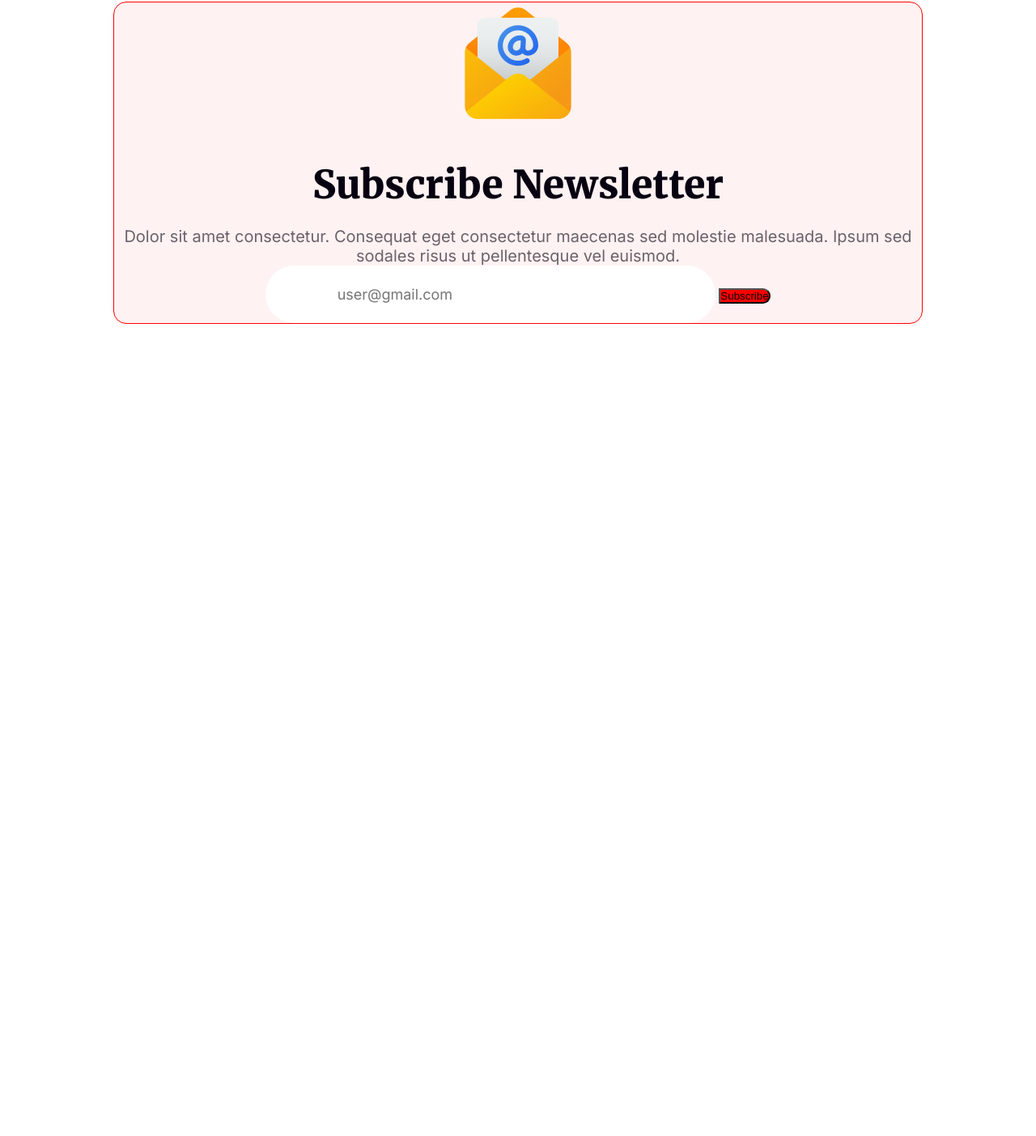
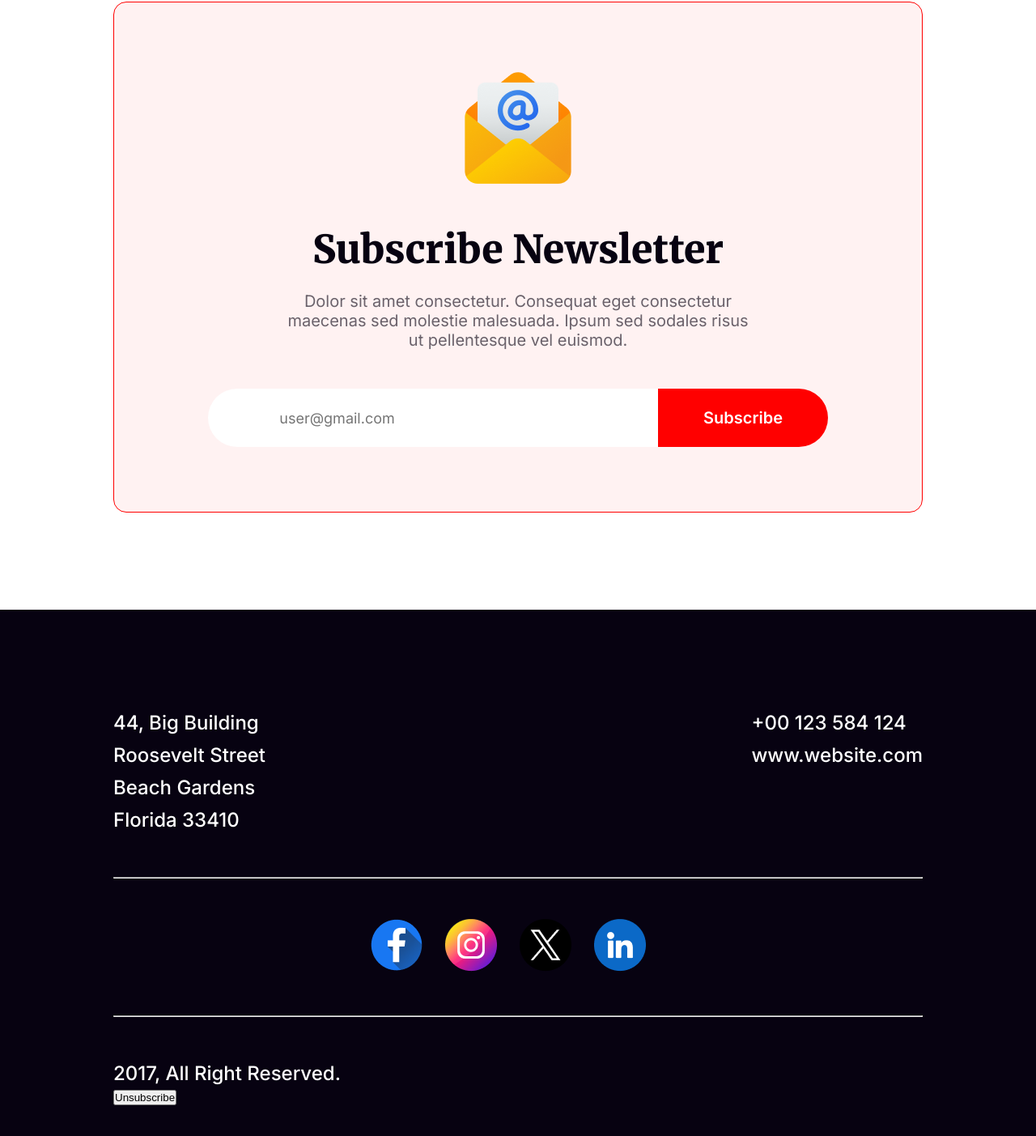
Before and after one commit to shakurShirajul/new-year-new-mission, a plain HTML site: page index.html in a window 1280 px wide. Shown: the part 6105-7508 px from the top of the page at 81% size. Before the commit the page ends 6625 px from the top, so only its background shows below. Drawn offline with Linux system fonts and the light colour scheme.

Commit message:
doing footer section

```diff
--- a/index.html
+++ b/index.html
@@ -111,13 +111,40 @@
                 <img src="images/Group 61.png" alt="">
                 <h1>Subscribe Newsletter</h1>
                 <p>Dolor sit amet consectetur. Consequat eget consectetur maecenas sed molestie malesuada. Ipsum sed sodales risus ut pellentesque vel euismod. </p>
-                <div>
-                    <input type="text" placeholder="user@gmail.com">
+                <div class="subscribe-newslater">
+                    <input type="email" placeholder="user@gmail.com">
                     <button>Subscribe</button>
                 </div>
             </div>
         </section>
     </header>
+
+    <footer>
+        <div class="footer-content">
+            <div class="footer-text">
+                <div>
+                    <p>44, Big Building Roosevelt Street</p>
+                    <p>Beach Gardens Florida 33410</p>
+                </div>
+                <div class="msg-text">
+                    <p>+00 123 584 124</p>
+                    <p>www.website.com</p>
+                </div>
+            </div>
+            <hr>
+            <div class="social-media">
+                <img src="images/Facebook.png" alt="">
+                <img src="images/Instagram.png" alt="">
+                <img src="images/Twitter.png" alt="">
+                <img src="images/Linkedin.png" alt="">
+            </div>
+            <hr>
+            <div class="copyright">
+                <p>2017, All Right Reserved.</p>
+                <button>Unsubscribe</button>
+            </div>
+        </div>
+    </footer>
 </body>
 
 </html>
--- a/styles/style.css
+++ b/styles/style.css
@@ -326,6 +326,7 @@
 
 .newslater-content {
     text-align: center;
+    margin: 80px 212px;
 }
 
 .newslater-content>img {
@@ -350,6 +351,12 @@
     font-family: Inter;
     font-size: 20px;
     font-weight: 400;
+    margin-bottom: 48px;
+}
+
+.subscribe-newslater {
+    display: flex;
+    justify-content: center;
 }
 
 .newslater input {
@@ -359,11 +366,52 @@
     font-size: 18px;
     font-weight: 400;
     padding: 25px 267px 25px 30px;
-    border-radius: 50px;
-background: #FFF;
-border: 0;
+    border-radius: 50px 0 0 50px;
+    background: #FFF;
+    border: 0;
 }
-.newslater button{
+
+.newslater button {
     border-radius: 0px 50px 50px 0px;
-background: #F00;
+    padding: 24px 56px;
+    border: 0;
+    background: #F00;
+    color: #FFF;
+    text-align: center;
+    font-family: Inter;
+    font-size: 20px;
+    font-style: normal;
+    font-weight: 600;
+    line-height: normal;
+    text-transform: capitalize;
 }
+
+/* --- Footer Section Start */
+.footer-content {
+    padding: 120px 140px;
+    background-color: #070211;
+}
+
+.footer-content p {
+    color: #FFF;
+    font-family: Inter;
+    font-size: 24px;
+    font-style: normal;
+    font-weight: 500;
+    line-height: 40px;
+    /* 166.667% */
+}
+.footer-text{
+    display: flex;
+    gap: 600px;
+}
+.footer-content hr{
+    margin: 50px 0px;
+    background: rgba(255, 255, 255, 0.15);
+}
+.social-media{
+    text-align: center;
+}
+.social-media img{
+    margin-right: 24px;
+}
```
